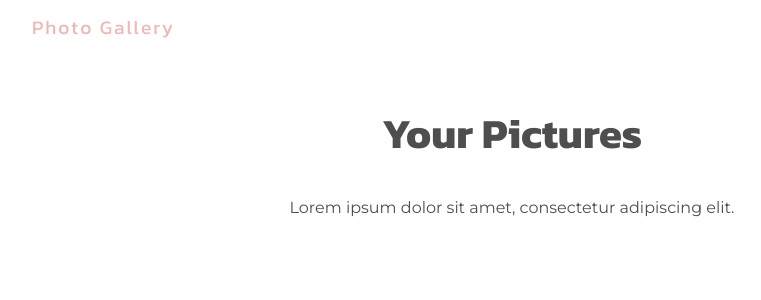
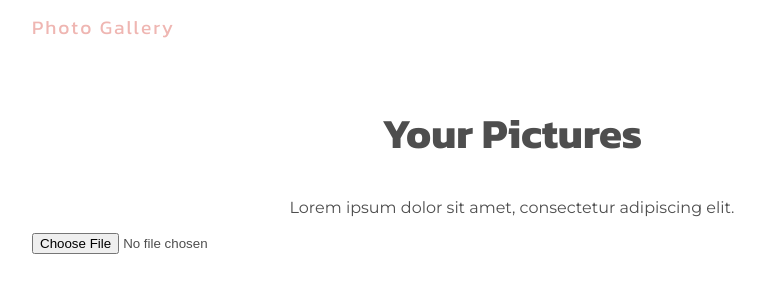
Before and after one commit to IvanHatt/photo-gallery, a React (Create React App) app: page / in a window 1280 px wide. Shown: the top 300 px of the page, without its empty margins (128-889 px from the left). Built offline with nearby package versions, Linux system fonts and the light colour scheme.

Commit message:
Add Upload input

```diff
--- a/src/App.js
+++ b/src/App.js
@@ -1,10 +1,12 @@
 import './index.css'
 import Header from './Components/Header'
+import Upload from './Components/Upload'
 
 function App() {
   return (
     <div className='App'>
-      <Header></Header>
+      <Header />
+      <Upload />
     </div>
   )
 }
--- /dev/null
+++ b/src/Components/Upload.jsx
@@ -0,0 +1,32 @@
+import React, { useState } from 'react'
+
+const Upload = () => {
+  const [file, setFile] = useState(null)
+  const [error, setError] = useState(null)
+
+  const validFile = ['image/png', 'image/jpeg']
+
+  const handleChange = (e) => {
+    let selectedFile = e.target.files[0]
+
+    if (selectedFile && validFile.includes(selectedFile.type)) {
+      setFile(selectedFile)
+      setError('')
+    } else {
+      setFile(null)
+      setError('Please select an image file (png or jpg)')
+    }
+  }
+
+  return (
+    <form>
+      <input type='file' onChange={handleChange} />
+      <div className='output'>
+        {error && <div className='error'>{error}</div>}
+        {file && <div>{file.name}</div>}
+      </div>
+    </form>
+  )
+}
+
+export default Upload
```
